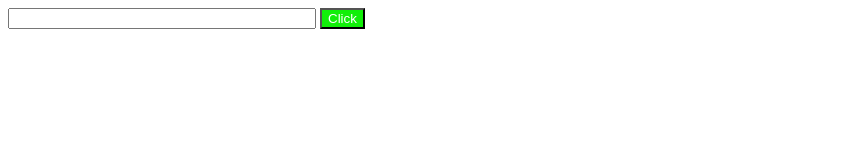
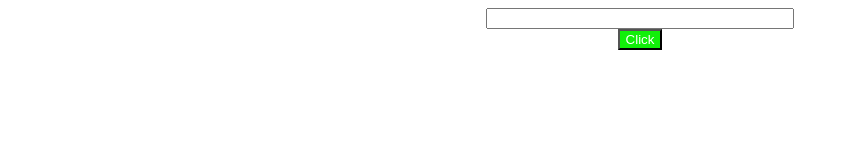
Before and after one commit to shravan1998/30-days-of-vue, a plain HTML site: page To-Do-List/index.html in a window 1280 px wide. Shown: the whole page, without its empty margins (0-849 px from the left). Drawn offline with nearby package versions, Linux system fonts and the light colour scheme.

Commit message:
Work in Progress

```diff
--- a/To-Do-List/css/style.css
+++ b/To-Do-List/css/style.css
@@ -5,3 +5,11 @@
     color: white;
     background: #11EF09;
 }
+.container{
+    width:100%;
+    height: 100%;
+    display: flex;
+    flex-direction: column;
+    justify-content: center;
+    align-items: center;
+}
--- a/To-Do-List/index.html
+++ b/To-Do-List/index.html
@@ -10,11 +10,12 @@
 </head>
 <body>
     <div id="vue-app">
-        <form>
-            <input ref="input" id="text">
-            <button id="submit" v-on:click="showtask(input)">Click</button>
-        </form>
-    </div>
+        <div class="container">
+            <input type="text" ref="input" id="text"/>
+            <button id="submit" v-on:click="showtask()">Click</button>
+            <div>{{task}}</div>
+           </div>
+</div>
 </body>
 <script src="javascript/app.js"></script>
 </html>
--- a/To-Do-List/javascript/app.js
+++ b/To-Do-List/javascript/app.js
@@ -1,10 +1,14 @@
 new Vue({
     el:'#vue-app',
+    data:{
+        task:'',
 
+    },
 
     methods:{
-        showtask:function(input){
-            return this.$refs.input.focus();
+        showtask:function(){
+            console.log(this.$refs.input.value);
+            this.task=this.$refs.input.value;
         }
     }
 
```
